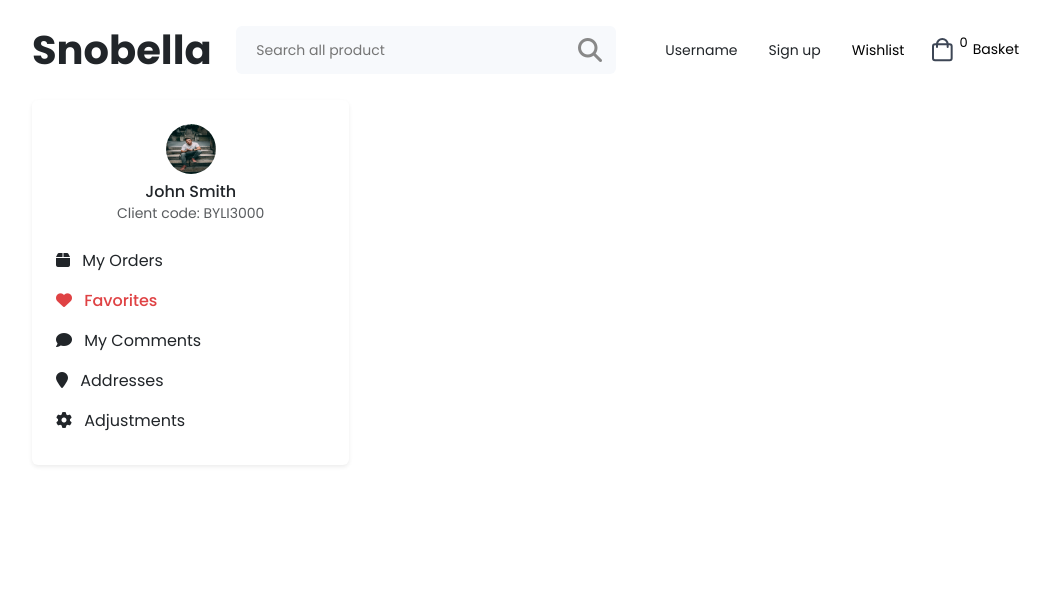
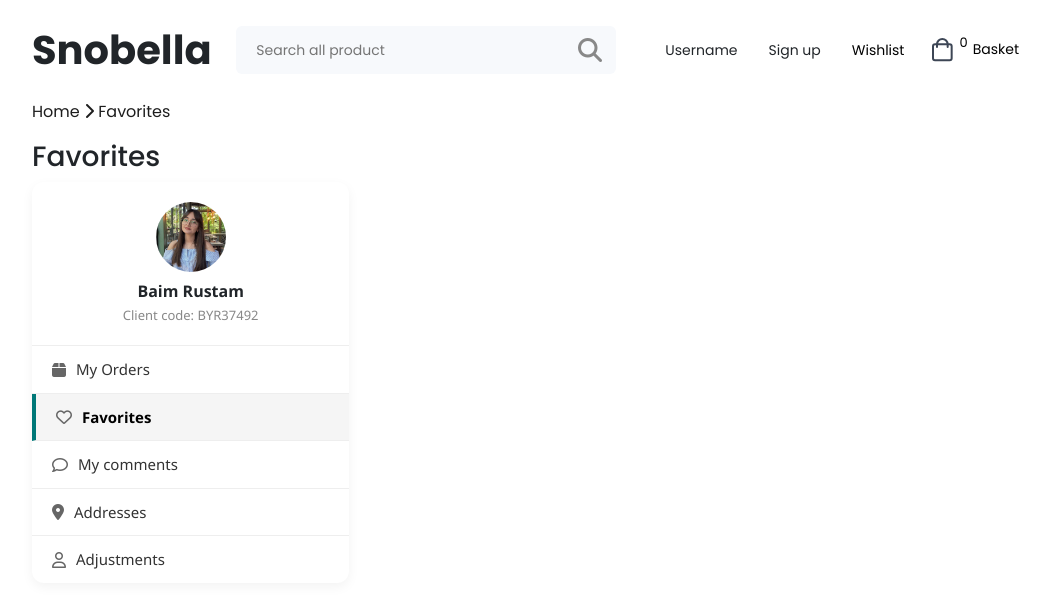
Before and after one commit to Baim55/JavaScript_Project, a plain HTML site: page wishlist.html in a window 1280 px wide. Shown: the whole page, without its empty margins (108-1156 px from the left). Drawn offline with nearby package versions, Linux system fonts and the light colour scheme.

Commit message:
wishlist

```diff
--- a/assets/css/wishlist.css
+++ b/assets/css/wishlist.css
@@ -162,27 +162,76 @@ body {
   border: none;
 }
 
-.user-card .image img{
-  border-radius: 100%;
-  width: 50px;
-  height: 50px;
+.profile-table {
+  width: 100%;
+  background-color: #fff;
+  border-radius: 12px;
+  box-shadow: 0 4px 12px rgba(0,0,0,0.05);
+  overflow: hidden;
+  font-family: 'Segoe UI', sans-serif;
 }
 
-.user-card {
-  background-color: #fff;
-  border-radius: 12px;
+.profile-header {
+  text-align: center;
+  padding: 20px 10px;
+  border-bottom: 1px solid #eee;
 }
 
-.user-card .list-group-item {
-  cursor: pointer;
-  padding-left: 0;
-  transition: 0.3s;
+.profile-img {
+  width: 70px;
+  height: 70px;
+  border-radius: 50%;
+  object-fit: cover;
+  margin-bottom: 10px;
 }
 
-.user-card .list-group-item:hover,
-.user-card .active-link {
-  color: #df4244;
-  font-weight: 500;
+.profile-header h6 {
+  margin: 0;
+  font-size: 16px;
+  font-weight: 600;
+}
+
+.client-code {
+  margin: 5px 0 0;
+  font-size: 13px;
+  color: #888;
+}
+
+.menu-item {
+  padding: 12px 20px;
+  font-size: 15px;
+  color: #333;
+  cursor: pointer;
+  display: flex;
+  align-items: center;
+  gap: 10px;
+  transition: background-color 0.2s, color 0.2s;
+}
+
+.menu-item:hover {
+  background-color: #f5f5f5;
+  color: #000;
+}
+
+.menu-item i {
+  font-size: 16px;
+  color: #666;
+}
+
+.menu-item.active {
+  border-left: 4px solid #007878;
+  background-color: #f5f5f5;
+  color: #000;
+  font-weight: 600;
+}
+
+.favori a{
+  text-decoration: none;
+  color: #1D1D1D;
+}
+
+.favori{
+  color: #1D1D1D;
 }
 
 @media (min-width: 992px) and (max-width: 1450px) {
--- a/assets/js/wishlist.js
+++ b/assets/js/wishlist.js
@@ -1,5 +1,5 @@
 document.addEventListener("DOMContentLoaded", () => {
-  let users = JSON.parse(localStorage.getItem("users"))||[];
+  let users = JSON.parse(localStorage.getItem("users")) || [];
   let currentUser = users.find((user) => user.isLogined === true);
   let userWishlist = currentUser.wishlist;
   let userBtn = document.querySelector(".username");
@@ -18,9 +18,9 @@ document.addEventListener("DOMContentLoaded", () => {
     login.classList.remove("d-none");
     logout.classList.add("d-none");
   }
+
   function createWishlistItem() {
     userWishlist.forEach((product) => {
-
       const col = document.createElement("div");
       col.className = "col-md-12 col-lg-6";
 
@@ -30,8 +30,13 @@ document.addEventListener("DOMContentLoaded", () => {
         window.location.href = `product_detail.html?id=${product.id}`;
       });
 
-      let heartIcon = document.createElement("i");
-      heartIcon.classList.add("fa-solid", "fa-xmark", "fa-xl");
+      let closeIcon = document.createElement("i");
+      closeIcon.classList.add("fa-solid", "fa-xmark", "fa-xl");
+
+      closeIcon.addEventListener("click", (e) => {
+        e.stopPropagation();
+        removeWishlistItem(product.id);
+      });
 
       let wishlistItem = document.createElement("div");
       wishlistItem.classList.add("wishlist-item");
@@ -78,13 +83,27 @@ document.addEventListener("DOMContentLoaded", () => {
       cardRating.append(cardReviewsCount);
       cardFooter.append(cardPrice, cardRating);
       cardContent.append(cardRate, cardTitle, cardFooter, addBtn);
-      card.append(heartIcon, cardImage, cardContent);
+      card.append(closeIcon, cardImage, cardContent);
       cardImage.appendChild(img);
 
       let cards = document.querySelector(".cards");
       cards.appendChild(col);
       col.appendChild(card);
     });
+  }
+  function removeWishlistItem(productId) {
+    let userIndex = users.findIndex((user) => user.id == currentUser.id);
+    let findProductIndex = currentUser.wishlist.findIndex(
+      (product) => product.id == productId
+    );
+    if (findProductIndex != -1) {
+      currentUser.wishlist.splice(findProductIndex, 1);
+      users[userIndex] = currentUser;
+      localStorage.setItem("users", JSON.stringify(users));
+      sweetToast("Product removed from wishlist...");
+      window.location.reload();
+    }
+    currentUser.wishlist;
   }
 
   createWishlistItem();
--- a/wishlist.html
+++ b/wishlist.html
@@ -96,32 +96,36 @@
       <section class="wishlist-container">
         <div class="container">
           <div class="row">
+            <p class="favori"><a href="index.html">Home </a><i class="fa fa-chevron-right"></i> Favorites</p>
+            <h3>Favorites</h3>
             <div class="col-md-4">
-              <div class="user-card p-4 bg-white rounded shadow-sm">
-                <div class="text-center mb-3 image">
-                  <img src="assets/images/boy.png" class="rounded-circle mb-2" alt="User Avatar">
-                  <h6 class="mb-0">John Smith</h6>
-                  <small class="text-muted">Client code: BYLI3000</small>
-                </div>
-                <ul class="list-group list-group-flush">
-                  <li class="list-group-item border-0 px-0">
-                    <i class="fa fa-box me-2"></i> My Orders
-                  </li>
-                  <li class="list-group-item border-0 px-0 active-link">
-                    <i class="fa fa-heart me-2"></i> Favorites
-                  </li>
-                  <li class="list-group-item border-0 px-0">
-                    <i class="fa fa-comment me-2"></i> My Comments
-                  </li>
-                  <li class="list-group-item border-0 px-0">
-                    <i class="fa fa-map-marker me-2"></i> Addresses
-                  </li>
-                  <li class="list-group-item border-0 px-0">
-                    <i class="fa fa-cog me-2"></i> Adjustments
-                  </li>
-                </ul>
-              </div>
+              <table class="profile-table">
+                <tr>
+                  <td class="profile-header">
+                    <img src="assets/images/WhatsApp Görsel 2025-04-19 saat 22.16.53_1ad34477.jpg" alt="User" class="profile-img">
+                    <h6>Baim Rustam</h6>
+                    <p class="client-code">Client code: BYR37492</p>
+                  </td>
+                </tr>
+                <tr>
+                  <td class="menu-item" style="border-bottom: 1px solid #eee;"><i class="fa-solid fa-box"></i> My Orders</td>
+                </tr>
+                <tr>
+                  <td class="menu-item active" style="border-bottom: 1px solid #eee;"><i class="fa-regular fa-heart"></i> Favorites</td>
+                </tr>
+                <tr>
+                  <td class="menu-item" style="border-bottom: 1px solid #eee;"><i class="fa-regular fa-comment"></i> My comments</td>
+                </tr>
+                <tr>
+                  <td class="menu-item" style="border-bottom: 1px solid #eee;"><i class="fa-solid fa-location-dot"></i> Addresses</td>
+                </tr>
+                <tr>
+                  <td class="menu-item"><i class="fa-regular fa-user"></i> Adjustments</td>
+                </tr>
+              </table>
             </div>
+
+
 
             <div class="col-md-8">
               <div class="row cards">
```
Also changed, not shown: assets/images/WhatsApp Görsel 2025-04-19 saat 22.16.53_1ad34477.jpg (added).
